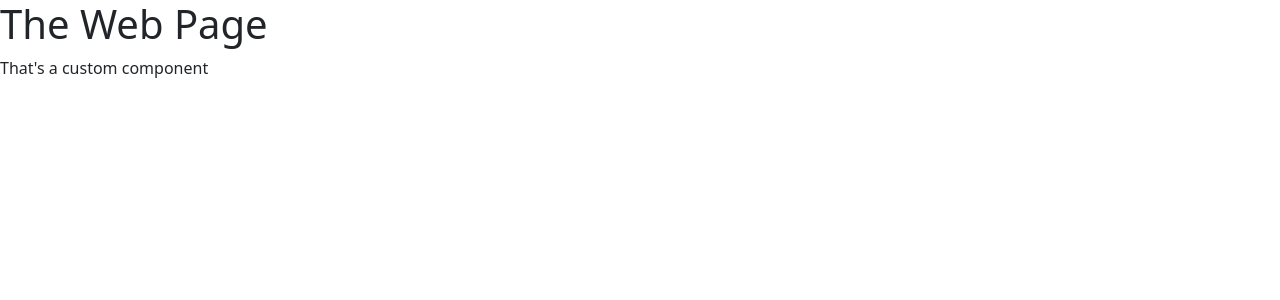
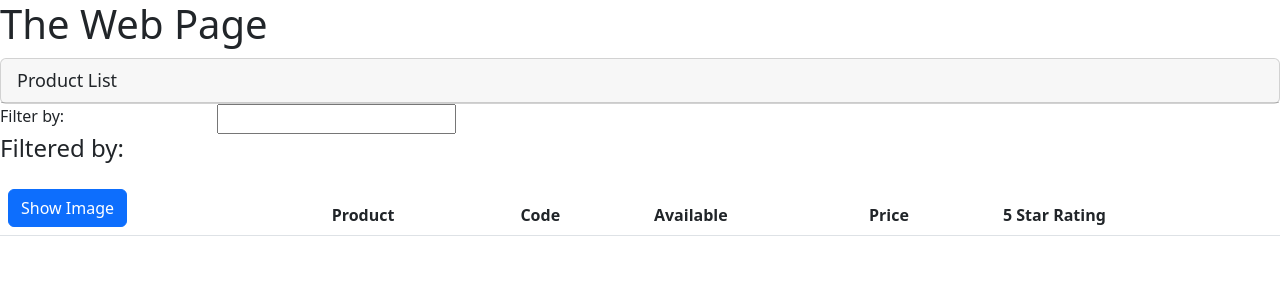
Before and after one commit to Tomasz-Zdeb/Angular-Sandbox, an Angular app in the folder APM-Start/: page / in a window 1280 px wide. Shown: the top 300 px of the page. Built offline with nearby package versions, Linux system fonts and the light colour scheme.

Commit message:
Placed product-list component on the homepage

```diff
--- a/APM-Start/src/app/app.component.ts
+++ b/APM-Start/src/app/app.component.ts
@@ -5,7 +5,7 @@ import { Component } from "@angular/core";
   template: `
   <div>
     <h1>{{pageTitle}}</h1>
-    <div>That's a custom component</div>
+    <pm-products></pm-products>
   </div>
   `
 })
--- a/APM-Start/src/app/app.module.ts
+++ b/APM-Start/src/app/app.module.ts
@@ -1,11 +1,12 @@
 import { NgModule } from '@angular/core';
 import { BrowserModule } from '@angular/platform-browser';
-
 import { AppComponent } from './app.component';
+import { ProductListComponent } from './products/product-list.component';
 
 @NgModule({
   declarations: [
-    AppComponent
+    AppComponent,
+    ProductListComponent
   ],
   imports: [
     BrowserModule
```
